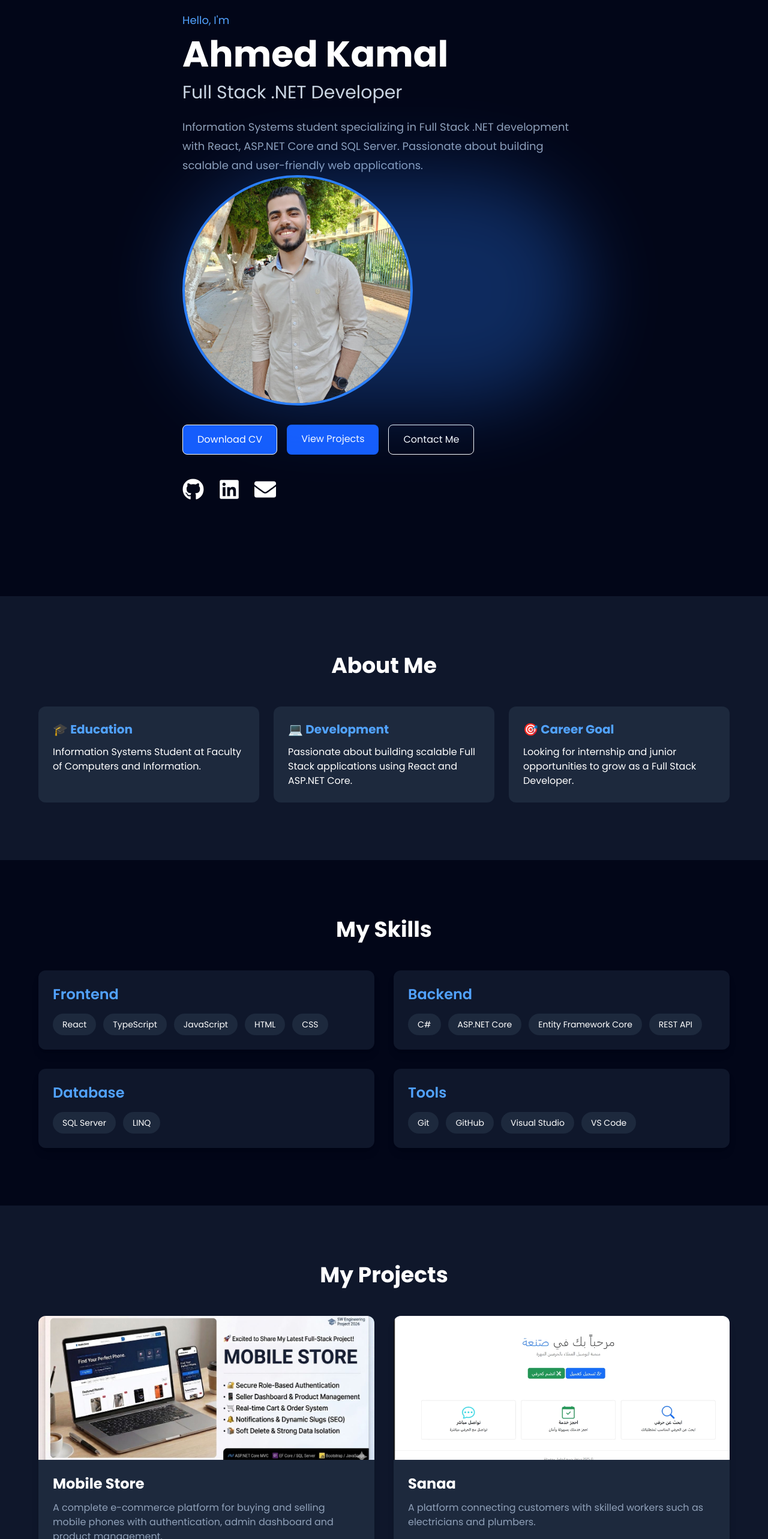
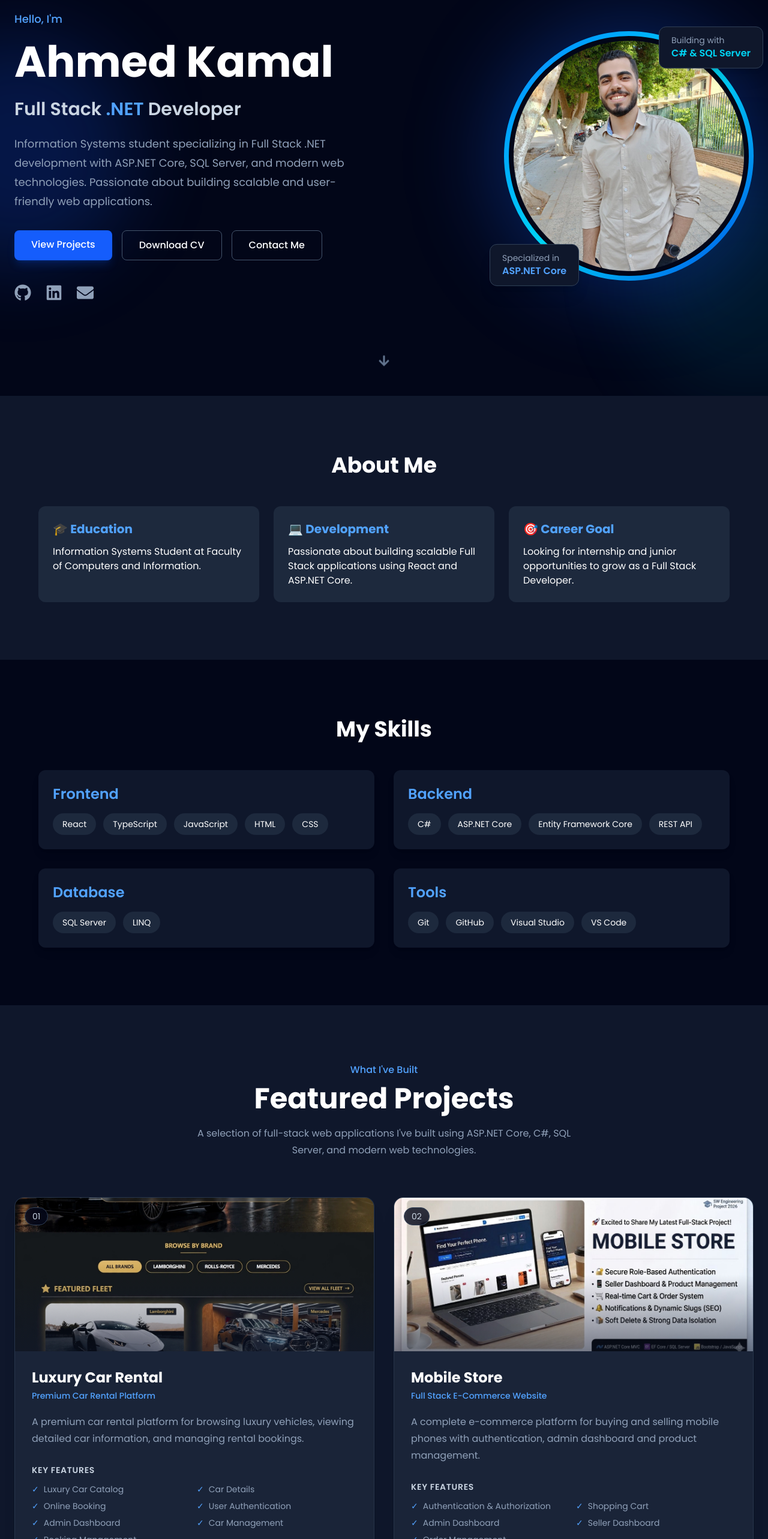
Before and after one commit to ahmedkamal-31/portfolio, a React (Vite) app: page / in a window 1280 px wide. Shown: the part 140-2706 px from the top of the page at 60% size. Built offline with nearby package versions, Linux system fonts and the light colour scheme.

Commit message:
change Hero section and projects

```diff
--- a/src/components/Hero.tsx
+++ b/src/components/Hero.tsx
@@ -1,94 +1,193 @@
-import { FaGithub, FaLinkedin, FaEnvelope } from "react-icons/fa";
+import { FaGithub, FaLinkedin, FaEnvelope, FaArrowDown } from "react-icons/fa";
 import profile from "../assets/images/profile.png";
 import { motion } from "framer-motion";
 
 function Hero() {
+  return (
+    <section
+      id="home"
+      className="min-h-screen bg-slate-950 text-white flex items-center relative overflow-hidden"
+    >
+      {/* Background Glow */}
+      <div className="absolute top-1/4 -left-40 w-96 h-96 bg-blue-600/20 rounded-full blur-3xl" />
+      <div className="absolute bottom-0 -right-40 w-96 h-96 bg-cyan-500/10 rounded-full blur-3xl" />
 
+      <div className="max-w-7xl mx-auto px-6 py-32 w-full relative z-10">
+        <div className="grid lg:grid-cols-2 gap-16 items-center">
 
-  return (
-
-    <motion.section initial={{ opacity: 0, y: 80 }}
-    whileInView={{ opacity: 1, y: 0 }}
-    transition={{ duration: 0.7 }}
+          {/* ================= LEFT ================= */}
+          <motion.div
+            initial={{ opacity: 0, x: -60 }}
+            whileInView={{ opacity: 1, x: 0 }}
+            transition={{ duration: 0.8 }}
             viewport={{ once: true }}
-     className="min-h-screen py-40 bg-slate-950 text-white flex items-center">
-      <div className="max-w-7xl mx-auto px-6">
-
-        <p className="text-blue-400 text-lg mb-3">
+          >
+            <p className="text-blue-400 text-lg font-medium mb-3">
               Hello, I'm
             </p>
 
-        <h1 className="text-6xl font-extrabold mb-4">
+            <h1 className="text-5xl md:text-6xl lg:text-7xl font-extrabold leading-tight mb-4">
               Ahmed Kamal
             </h1>
 
-        <h2 className="text-3xl text-slate-300 mb-6">
-          Full Stack .NET Developer
+            <h2 className="text-2xl md:text-3xl font-semibold text-slate-300 mb-6">
+              Full Stack <span className="text-blue-400">.NET</span> Developer
             </h2>
 
-        <p className="max-w-2xl text-slate-400 leading-8 text-lg">
-        Information Systems student specializing in Full Stack
-         .NET development with React, ASP.NET Core and SQL Server.
-          Passionate about building scalable and user-friendly web applications.
+            <p className="max-w-2xl text-slate-400 text-lg leading-8 mb-8">
+              Information Systems student specializing in Full Stack .NET
+              development with ASP.NET Core, SQL Server, and modern web
+              technologies. Passionate about building scalable and
+              user-friendly web applications.
             </p>
-<div className="relative">
-  <div className="absolute inset-0 rounded-full bg-blue-500 blur-3xl opacity-30"></div>
 
-  <img
-    src={profile}
-    alt="Ahmed Kamal"
-    className="relative w-96 h-96 rounded-full object-cover border-4 border-blue-500"
-  />
-</div>
-
-        <div className="flex gap-4 mt-8">
-<a
-  href="/Ahmed_Kamal_CV.pdf"
-  download
-  className="border border-white px-6 py-3 rounded-lg hover:bg-white hover:text-black transition bg-blue-600 "
->
-  Download CV
-</a>
-
-
+            {/* Buttons */}
+            <div className="flex flex-wrap gap-4">
               <a
                 href="#projects"
-    className="bg-blue-600 px-6 py-3 rounded-lg hover:bg-blue-700 transition"
+                className="bg-blue-600 px-7 py-3 rounded-lg font-medium
+                hover:bg-blue-700 hover:-translate-y-1
+                transition-all duration-300 shadow-lg shadow-blue-600/20"
               >
                 View Projects
               </a>
 
               <a
+                href="/Ahmed_Kamal_CV.pdf"
+                download
+                className="border border-slate-600 px-7 py-3 rounded-lg font-medium
+                hover:bg-white hover:text-slate-950
+                hover:-translate-y-1 transition-all duration-300"
+              >
+                Download CV
+              </a>
+
+              <a
                 href="#contact"
-    className="border border-white px-6 py-3 rounded-lg hover:bg-white hover:text-black transition"
+                className="border border-slate-600 px-7 py-3 rounded-lg font-medium
+                hover:border-blue-400 hover:text-blue-400
+                transition-all duration-300"
               >
                 Contact Me
               </a>
+            </div>
+
+            {/* Social Links */}
+            <div className="flex gap-6 mt-10">
+              <a
+                href="https://github.com/ahmedkamal-31"
+                target="_blank"
+                rel="noopener noreferrer"
+                aria-label="GitHub"
+                className="text-slate-400 hover:text-white hover:scale-110 transition-all duration-300"
+              >
+                <FaGithub size={28} />
+              </a>
+
+              <a
+                href="https://www.linkedin.com/in/ahmed-kamal-135b8b353/"
+                target="_blank"
+                rel="noopener noreferrer"
+                aria-label="LinkedIn"
+                className="text-slate-400 hover:text-blue-400 hover:scale-110 transition-all duration-300"
+              >
+                <FaLinkedin size={28} />
+              </a>
+
+              <a
+                href="mailto:ahmedkamal312005@gmail.com"
+                aria-label="Email"
+                className="text-slate-400 hover:text-red-400 hover:scale-110 transition-all duration-300"
+              >
+                <FaEnvelope size={28} />
+              </a>
+            </div>
+          </motion.div>
+
+          {/* ================= RIGHT ================= */}
+          <motion.div
+            initial={{ opacity: 0, x: 60 }}
+            whileInView={{ opacity: 1, x: 0 }}
+            transition={{ duration: 0.8, delay: 0.2 }}
+            viewport={{ once: true }}
+            className="flex justify-center lg:justify-end"
+          >
+            <div className="relative">
+
+              {/* Outer Glow */}
+              <div className="absolute inset-0 rounded-full bg-blue-600/30 blur-3xl scale-110" />
+
+              {/* Image Border */}
+              <div className="relative p-2 rounded-full bg-gradient-to-br from-blue-500 via-cyan-400 to-blue-700">
+                <div className="bg-slate-950 p-2 rounded-full">
+                  <img
+                    src={profile}
+                    alt="Ahmed Kamal"
+                    className="w-64 h-64 md:w-80 md:h-80 lg:w-96 lg:h-96
+                    rounded-full object-cover"
+                  />
+                </div>
+              </div>
+
+              {/* Floating Badge */}
+              <motion.div
+                animate={{ y: [0, -10, 0] }}
+                transition={{
+                  duration: 3,
+                  repeat: Infinity,
+                  ease: "easeInOut",
+                }}
+                className="absolute -bottom-4 -left-6
+                bg-slate-900 border border-slate-700
+                px-5 py-3 rounded-xl shadow-xl"
+              >
+                <p className="text-sm text-slate-400">Specialized in</p>
+                <p className="font-semibold text-blue-400">
+                  ASP.NET Core
+                </p>
+              </motion.div>
+
+              {/* Small Tech Badge */}
+              <motion.div
+                animate={{ y: [0, 10, 0] }}
+                transition={{
+                  duration: 3,
+                  repeat: Infinity,
+                  ease: "easeInOut",
+                  delay: 1,
+                }}
+                className="absolute -top-4 -right-4
+                bg-slate-900 border border-slate-700
+                px-5 py-3 rounded-xl shadow-xl"
+              >
+                <p className="text-sm text-slate-400">Building with</p>
+                <p className="font-semibold text-cyan-400">
+                  C# & SQL Server
+                </p>
+              </motion.div>
+            </div>
+          </motion.div>
 
         </div>
 
-        <div className="flex gap-6 mt-10">
-        <a href="https://github.com/ahmedkamal-31" target="_blank" rel="noopener noreferrer">
-          <FaGithub size={36} className="hover:text-blue-400 hover:scale-110 transition duration-300" />
-        </a>
-
-        <a href="https://www.linkedin.com/in/ahmed-kamal-135b8b353/" target="_blank" rel="noopener noreferrer">
-          <FaLinkedin size={36} className="hover:text-blue-400 hover:scale-110 transition duration-300"/>
-        </a>
-<a href="mailto:ahmedkamal312005@gmail.com" target="_blank" rel="noopener noreferrer">
-          <FaEnvelope size={36} className="hover:text-blue-400 hover:scale-110 transition duration-300" />
-        </a>
-
+        {/* Scroll Indicator */}
+        <motion.a
+          href="#about"
+          animate={{ y: [0, 8, 0] }}
+          transition={{
+            duration: 2,
+            repeat: Infinity,
+            ease: "easeInOut",
+          }}
+          className="absolute bottom-6 left-1/2 -translate-x-1/2
+          text-slate-500 hover:text-blue-400 transition"
+          aria-label="Scroll to About"
+        >
+          <FaArrowDown size={20} />
+        </motion.a>
       </div>
-
-      </div>
-    </motion.section>
+    </section>
   );
-
-
-
-
-
 }
 
 export default Hero;
--- a/src/components/Projects.tsx
+++ b/src/components/Projects.tsx
@@ -1,83 +1,148 @@
 import { projects } from "../data/projects";
 import { motion } from "framer-motion";
+import { FaGithub, FaExternalLinkAlt } from "react-icons/fa";
+
 function Projects() {
   return (
-    <motion.section initial={{ opacity: 0, y: 80 }}
+    <motion.section
+      initial={{ opacity: 0, y: 60 }}
       whileInView={{ opacity: 1, y: 0 }}
       transition={{ duration: 0.7 }}
       viewport={{ once: true }}
-     id="projects" className="bg-slate-900 text-white py-24 px-6">
-      <div className="max-w-6xl mx-auto">
+      id="projects"
+      className="bg-slate-900 text-white py-24 px-6"
+    >
+      <div className="max-w-7xl mx-auto">
 
-        <h2 className="text-4xl font-bold text-center mb-12">
-          My Projects
+        {/* Section Header */}
+        <div className="text-center mb-16">
+          <p className="text-blue-400 font-medium mb-3">
+            What I've Built
+          </p>
+
+          <h2 className="text-4xl md:text-5xl font-bold">
+            Featured Projects
           </h2>
 
+          <p className="text-slate-400 max-w-2xl mx-auto mt-5 leading-7">
+            A selection of full-stack web applications I've built using
+            ASP.NET Core, C#, SQL Server, and modern web technologies.
+          </p>
+        </div>
+
+        {/* Projects Grid */}
         <div className="grid md:grid-cols-2 gap-8">
 
-          {projects.map((project) => (
+          {projects.map((project, index) => (
 
             <motion.div
-whileHover={{
-    scale:1.05,
-    y:-8
+              key={project.id}
+              initial={{ opacity: 0, y: 40 }}
+              whileInView={{ opacity: 1, y: 0 }}
+              viewport={{ once: true }}
+              transition={{
+                duration: 0.5,
+                delay: index * 0.1,
               }}
-transition={{
-    duration:.3
-}}
-className="bg-slate-800 rounded-xl overflow-hidden shadow-lg"
+              whileHover={{ y: -8 }}
+              className="group bg-slate-800/80 border border-slate-700/60
+              rounded-2xl overflow-hidden shadow-xl
+              hover:border-blue-500/50 hover:shadow-blue-500/10
+              transition-all duration-300"
+            >
 
-
-
-              key={project.title}
-            >
+              {/* ================= IMAGE ================= */}
+              <div className="relative overflow-hidden">
 
                 <img
                   src={project.image}
                   alt={project.title}
-                className="w-full h-60 object-cover"
+                  className="w-full h-64 object-cover
+                  group-hover:scale-105 transition-transform duration-500"
                 />
 
-              <div className="p-6">
+                {/* Image Overlay */}
+                <div
+                  className="absolute inset-0 bg-gradient-to-t
+                  from-slate-900/80 via-transparent to-transparent
+                  opacity-70"
+                />
 
-                <h3 className="text-2xl font-bold">
+                {/* Project Number */}
+                <div
+                  className="absolute top-4 left-4
+                  bg-slate-950/80 backdrop-blur-sm
+                  border border-slate-700
+                  px-3 py-1 rounded-full
+                  text-sm text-slate-300"
+                >
+                  0{index + 1}
+                </div>
+
+              </div>
+
+              {/* ================= CONTENT ================= */}
+              <div className="p-7">
+
+                {/* Title */}
+                <div className="mb-5">
+
+                  <h3 className="text-2xl font-bold mb-1">
                     {project.title}
                   </h3>
 
-                <p className="text-slate-400 mt-3">
+                  <p className="text-blue-400 text-sm font-medium">
+                    {project.subtitle}
+                  </p>
+
+                </div>
+
+                {/* Description */}
+                <p className="text-slate-400 leading-7">
                   {project.description}
                 </p>
 
-              <div className="mt-5">
+                {/* Features */}
+                <div className="mt-7">
 
-    <h4 className="font-semibold mb-3">
+                  <h4 className="text-sm font-semibold uppercase tracking-wider text-slate-300 mb-3">
                     Key Features
                   </h4>
 
-    <ul className="space-y-2">
+                  <div className="grid grid-cols-1 sm:grid-cols-2 gap-2">
 
                     {project.features.map((feature) => (
 
-            <li
+                      <div
                         key={feature}
-                className="text-slate-300"
+                        className="flex items-center gap-2
+                        text-slate-400 text-sm"
                       >
-                ✔ {feature}
-            </li>
+                        <span className="text-blue-400">
+                          ✓
+                        </span>
+
+                        {feature}
+                      </div>
 
                     ))}
 
-    </ul>
+                  </div>
 
                 </div>
 
-               <div className="flex flex-wrap gap-2 mt-6">
+                {/* Technologies */}
+                <div className="flex flex-wrap gap-2 mt-7">
 
-    {project.technologies.map((tech)=>(
+                  {project.technologies.map((tech) => (
 
                     <span
                       key={tech}
-            className="bg-blue-600/20 text-blue-400 px-3 py-2 rounded-full"
+                      className="text-xs font-medium
+                      bg-blue-500/10
+                      border border-blue-500/20
+                      text-blue-400
+                      px-3 py-1.5 rounded-full"
                     >
                       {tech}
                     </span>
@@ -86,28 +151,42 @@ className="bg-slate-800 rounded-xl overflow-hidden shadow-lg"
 
                 </div>
 
-               <div className="flex gap-4 mt-8">
+                {/* Buttons */}
+                <div className="flex flex-wrap gap-3 mt-8 pt-6 border-t border-slate-700">
 
                   <a
                     href={project.github}
-
                     target="_blank"
-className="bg-blue-600 hover:bg-blue-700 transition px-5 py-2 rounded-lg "
-
+                    rel="noopener noreferrer"
+                    className="flex items-center gap-2
+                    bg-blue-600
+                    hover:bg-blue-700
+                    px-5 py-2.5
+                    rounded-lg
+                    font-medium
+                    transition-all duration-300
+                    hover:-translate-y-0.5"
                   >
-
+                    <FaGithub />
                     GitHub
-
                   </a>
 
                   <a
                     href={project.demo}
                     target="_blank"
-className="border border-white px-5 py-2 rounded-lg hover:bg-white hover:text-black transition"
+                    rel="noopener noreferrer"
+                    className="flex items-center gap-2
+                    border border-slate-600
+                    hover:border-blue-400
+                    hover:text-blue-400
+                    px-5 py-2.5
+                    rounded-lg
+                    font-medium
+                    transition-all duration-300
+                    hover:-translate-y-0.5"
                   >
-
+                    <FaExternalLinkAlt size={14} />
                     Live Demo
-
                   </a>
 
                 </div>
@@ -126,5 +205,3 @@ Live Demo
 }
 
 export default Projects;
-
- 800
--- a/src/data/projects.ts
+++ b/src/data/projects.ts
@@ -1,8 +1,45 @@
+import luxuryCarRental from "../assets/projects/luxuryCarRental.png";
 import mobileStore from "../assets/projects/mobile-store.png";
 import sanaa from "../assets/projects/sanaa.png";
-import luxuryCarRental from "../assets/projects/luxuryCarRental.png";
 export const projects = [
-  {
+
+{
+  id: 3,
+  title: "Luxury Car Rental",
+  subtitle: "Premium Car Rental Platform",
+
+  description:
+    "A premium car rental platform for browsing luxury vehicles, viewing detailed car information, and managing rental bookings.",
+
+  image: luxuryCarRental,
+
+  technologies: [
+    "ASP.NET Core MVC",
+    "C#",
+    "Entity Framework Core",
+    "SQL Server",
+    "ASP.NET Core Identity",
+    "HTML",
+    "CSS",
+  ],
+
+  features: [
+    "Luxury Car Catalog",
+    "Car Details",
+    "Online Booking",
+    "User Authentication",
+    "Admin Dashboard",
+    "Car Management",
+    "Booking Management",
+  ],
+
+  github: "https://github.com/ahmedkamal-31/Luxury-Car-Rental",
+
+  demo: "http://luxury-car-rental.runasp.net/",
+},
+
+
+{
     id: 1,
     title: "Mobile Store",
     subtitle: "Full Stack E-Commerce Website",
@@ -33,7 +70,8 @@ export const projects = [
     demo: "http://mobile-store.somee.com/",
   },
 
-  {
+
+ {
     id: 2,
     title: "Sanaa",
     subtitle: "Craftsmen Booking Platform",
@@ -59,43 +97,6 @@ export const projects = [
 
     github: "https://github.com/ahmedkamal-31/Sanna-project",
 
-    demo: " https://sanna-project-production.up.railway.app",
+    demo: "https://sanna-project-production.up.railway.app",
   },
-
-{
-  id: 3,
-  title: "Luxury Car Rental",
-  subtitle: "Premium Car Rental Platform",
-
-  description:
-    "A premium car rental platform for browsing luxury vehicles, viewing detailed car information, and managing rental bookings.",
-
-  image: luxuryCarRental,
-
-  technologies: [
-    "ASP.NET Core MVC",
-    "C#",
-    "Entity Framework Core",
-    "SQL Server",
-    "ASP.NET Core Identity",
-    "Html",
-     "Css",
-  ],
-
-  features: [
-    "Luxury Car Catalog",
-    "Car Details",
-    "Online Booking",
-    "User Authentication",
-    "Admin Dashboard",
-    "Car Management",
-    "Booking Management",
-  ],
-
-  github: "https://github.com/ahmedkamal-31/Luxury-Car-Rental",
-
-  demo: "YOUR_DEPLOYED_LINK",
-},
-
-
 ];
```
Lines whose indentation alone changed are shown as unchanged.
